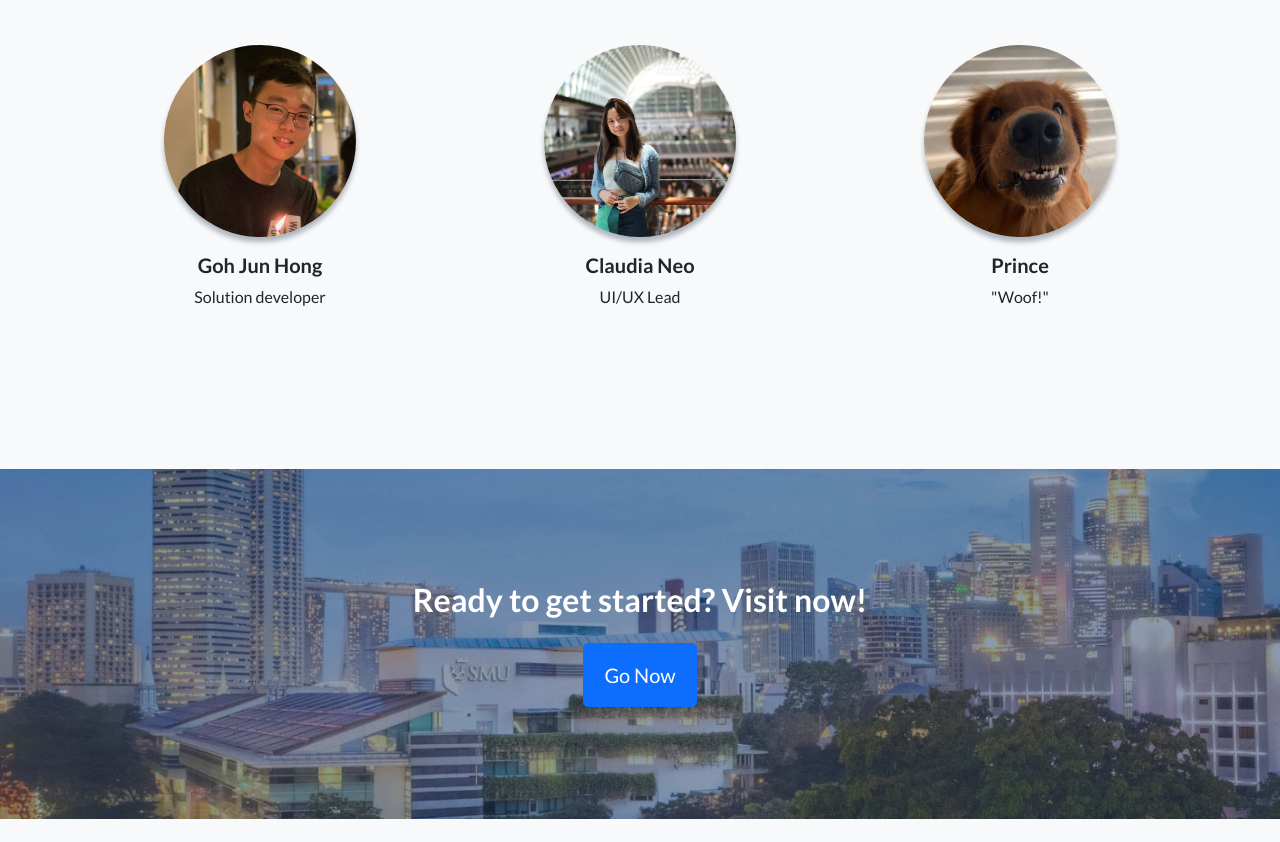
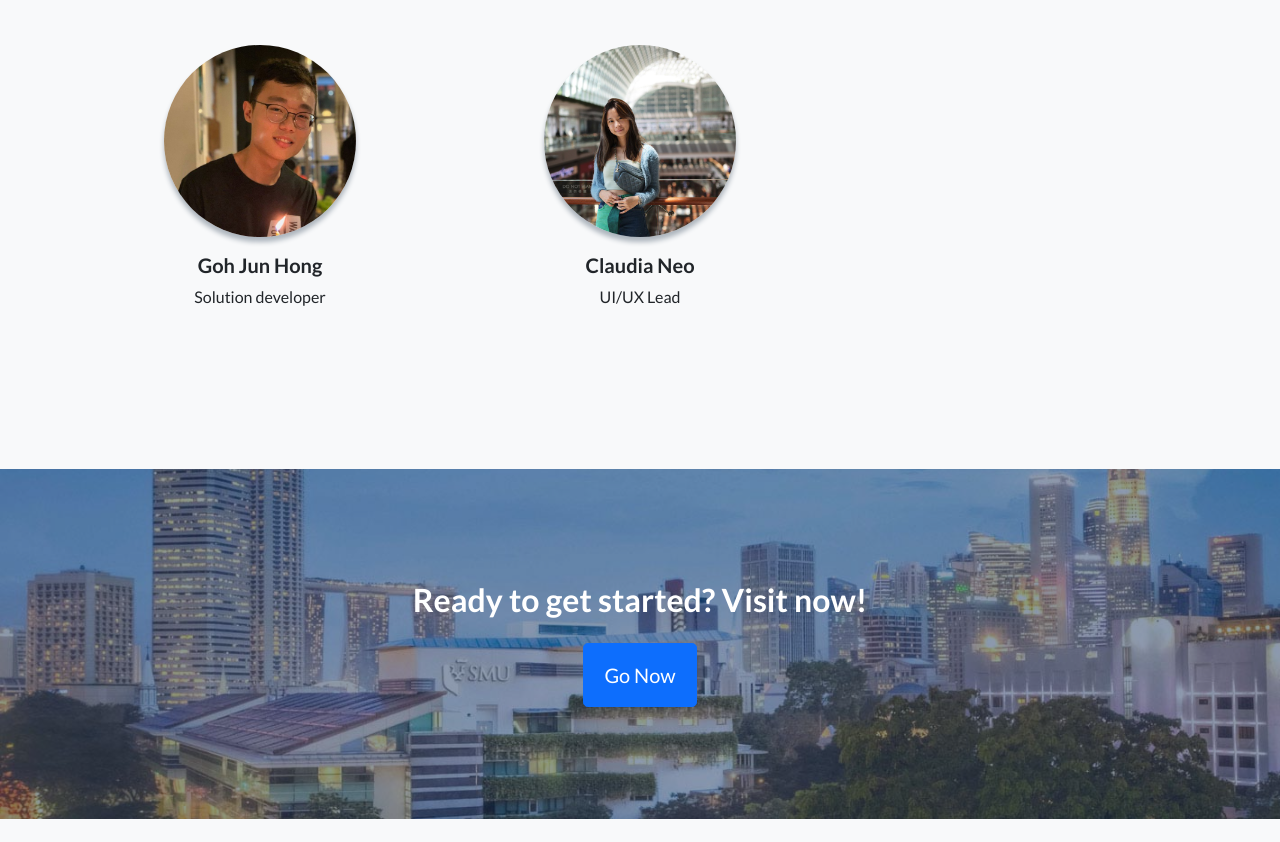
Before and after one commit to smusg-ispx/www.ispx.cloud, a plain HTML site: page index.html in a window 1280 px wide. Shown: the part 3030-3872 px from the top of the page. Drawn offline with nearby package versions, Linux system fonts and the light colour scheme.

Commit message:
remove prince :(

```diff
--- a/index.html
+++ b/index.html
@@ -133,13 +133,6 @@
                         <p class="font-weight-light mb-5">UI/UX Lead</p>
                     </div>
                 </div>
-                <div class="col-lg-4">
-                    <div class="testimonial-item mx-auto mb-5 mb-lg-0">
-                        <img class="img-fluid rounded-circle mb-3" src="assets/img/team-6.jpg" alt="..." />
-                        <h5>Prince</h5>
-                        <p class="font-weight-light mb-5">"Woof!"</p>
-                    </div>
-                </div>
             </div>
         </div>
     </section>
```
Also changed, not shown: assets/img/team-6.jpg (deleted).
